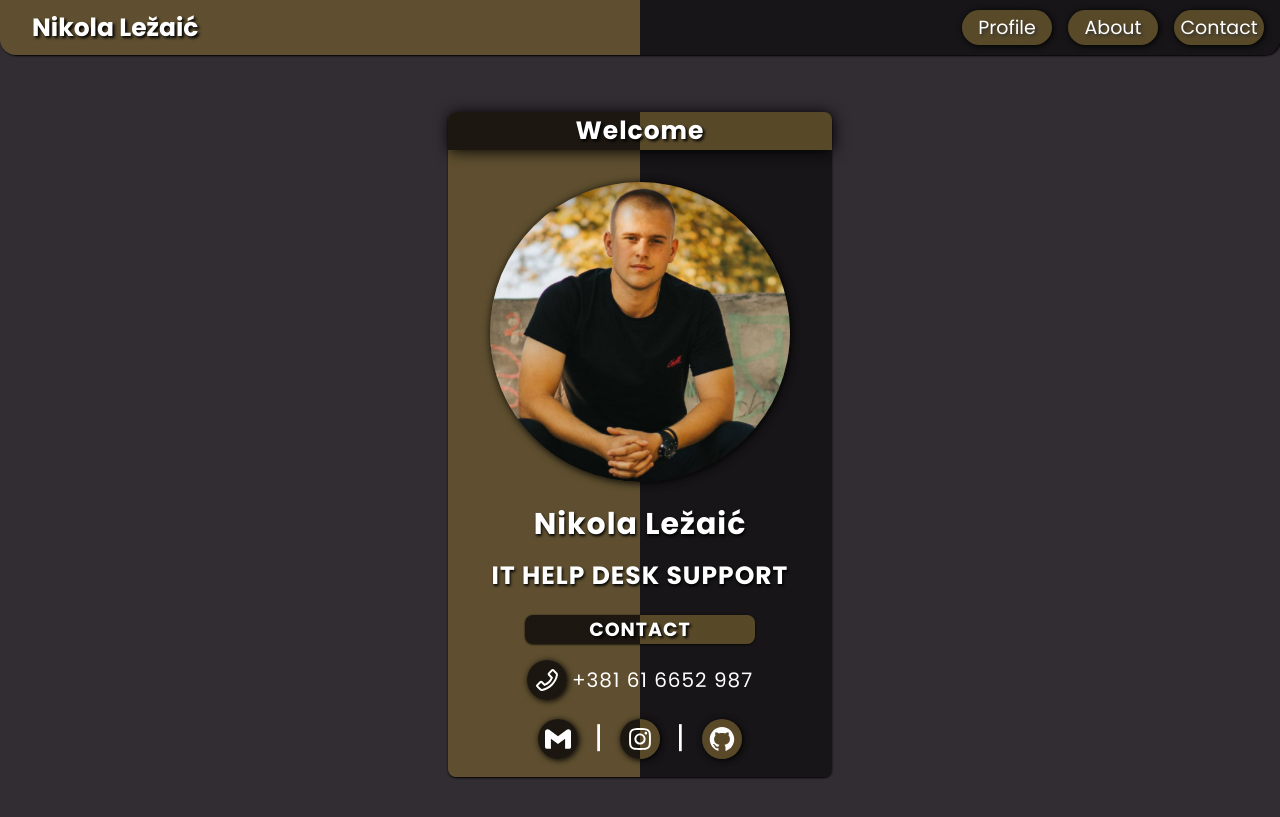
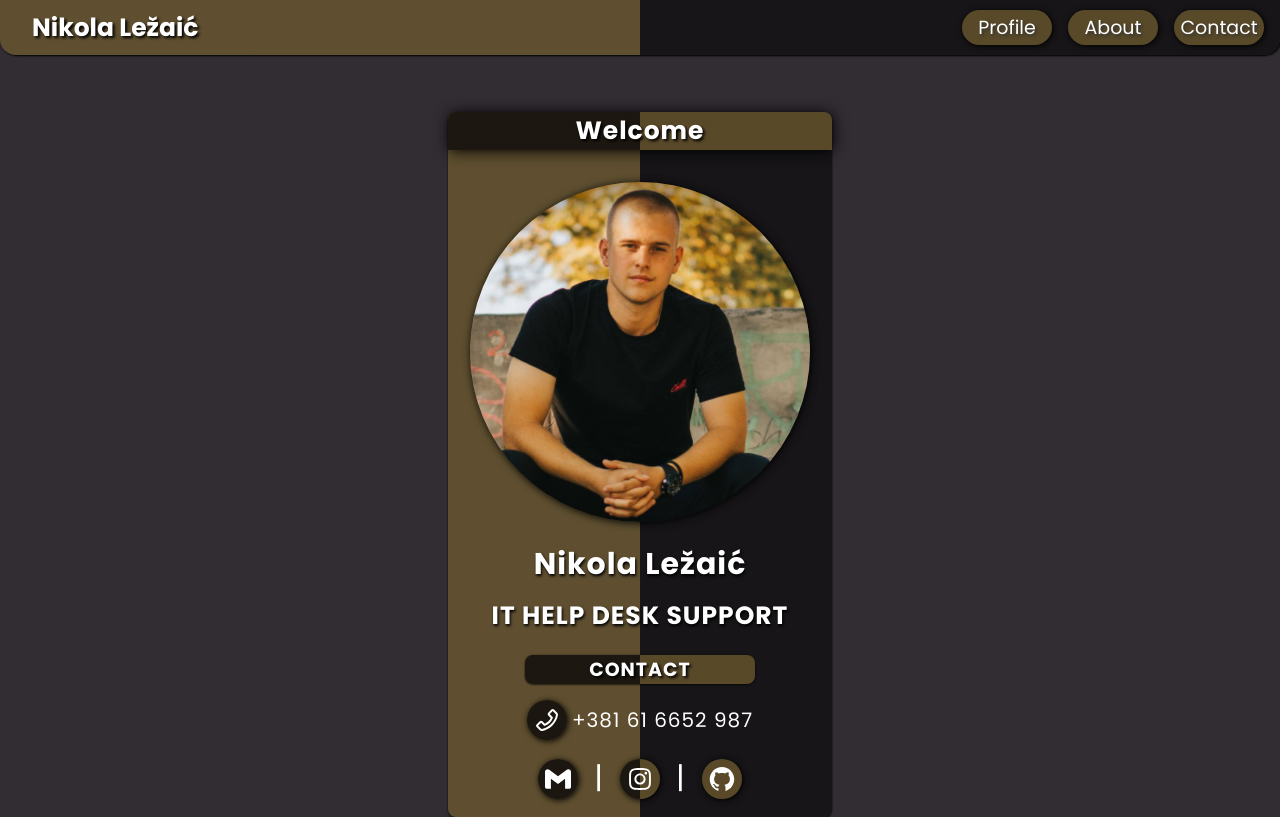
Before and after one commit to Nortagg/cv, a React (Create React App) app: page / in a window 1280 px wide. Built offline with nearby package versions, Linux system fonts and the light colour scheme; the HTML template or start-up script is replaced by a standard one.

Commit message:
img resize update 2

```diff
--- a/src/Components/home/home-page.styles.scss
+++ b/src/Components/home/home-page.styles.scss
@@ -77,8 +77,8 @@
     display: flex;
     justify-content: center;
     align-items: center;
-    width: 300px;
-    height: 300px;
+    width: 340px;
+    height: 340px;
     border-radius: 100%;
     box-shadow: 1px 1px 9px rgb(2, 2, 2);
     margin-top: 2rem;
```
